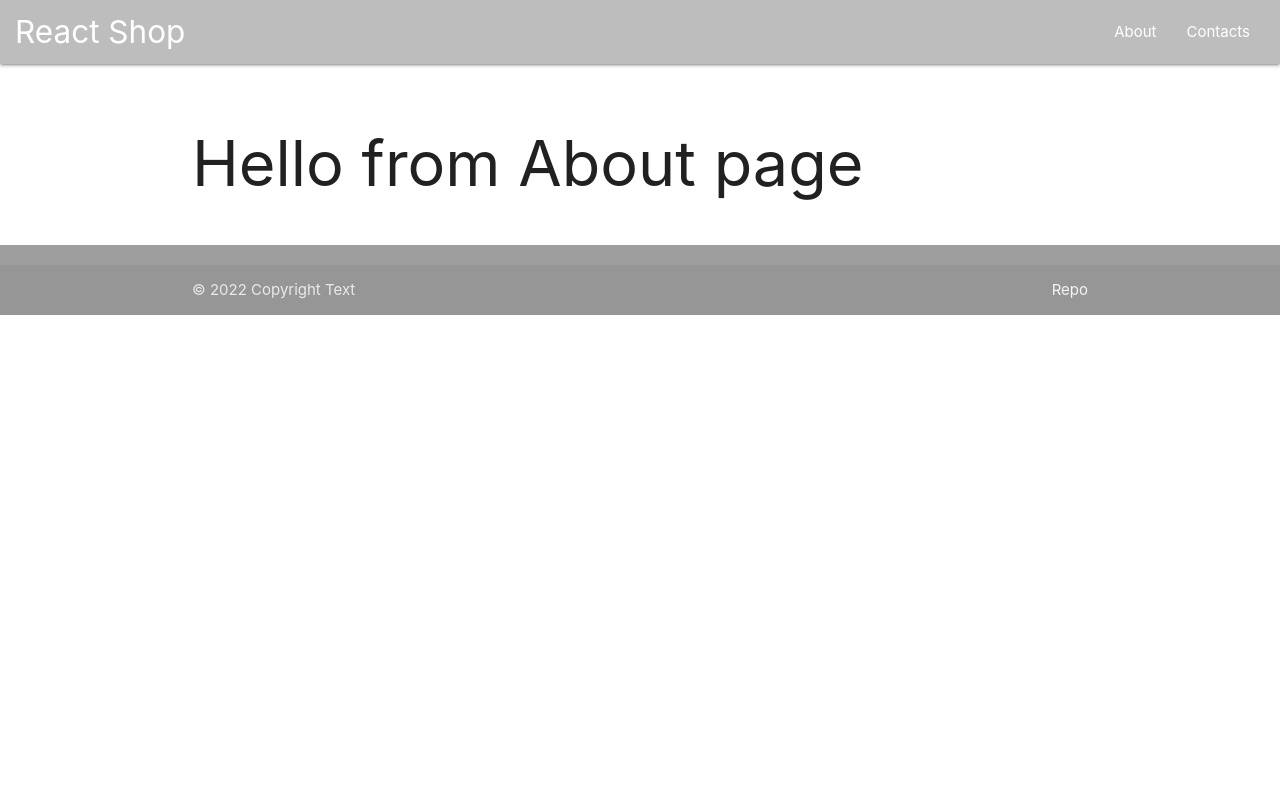
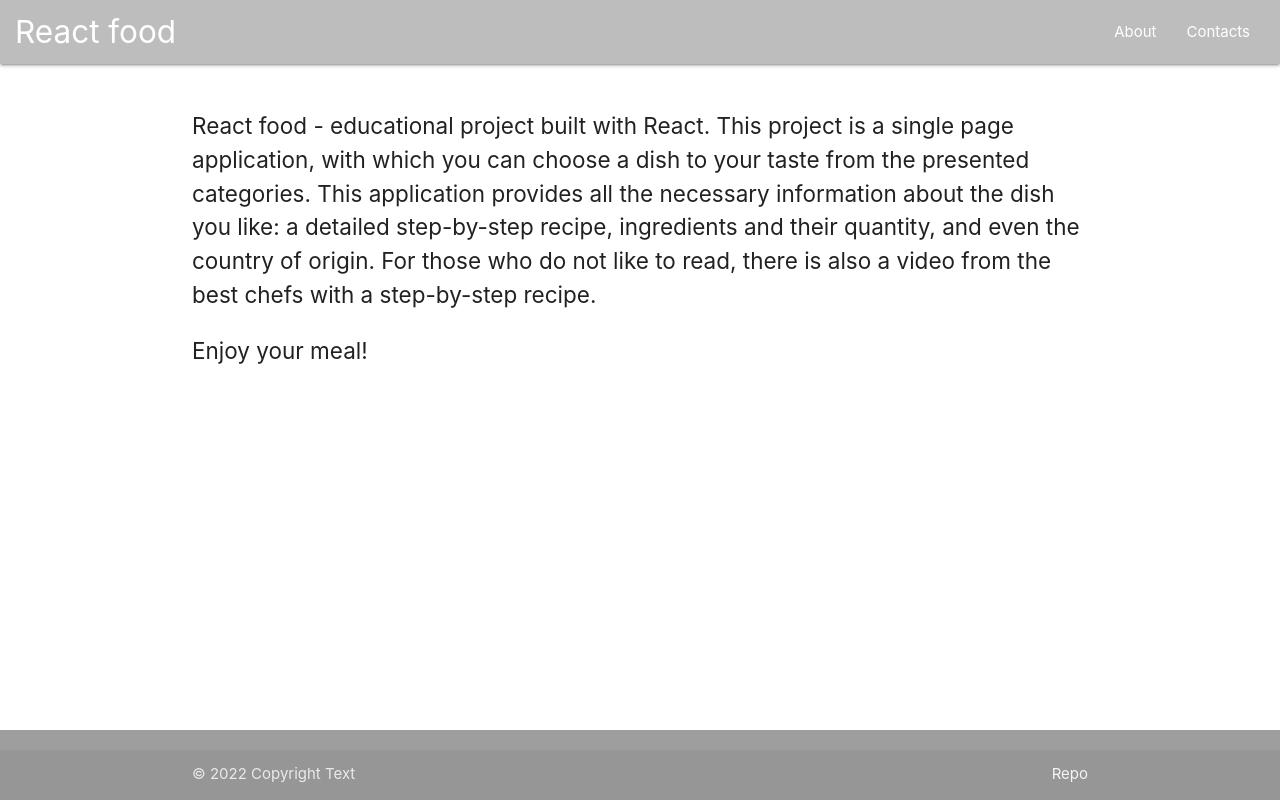
Before and after one commit to Rustam9724/food-project, a React (Create React App) app: page /about in a window 1280 px wide. Built offline with nearby package versions, Linux system fonts and the light colour scheme.

Commit message:
init: description on the About page

```diff
--- a/src/components/Header.jsx
+++ b/src/components/Header.jsx
@@ -4,7 +4,7 @@ function Header() {
     return <div>
         <nav className="#bdbdbd grey lighten-1">
             <div className="nav-wrapper">
-                <Link to="/" className="brand-logo">React Shop</Link>
+                <Link to="/" className="brand-logo">React food</Link>
                 <ul id="nav-mobile" className="right hide-on-med-and-down">
                     <li className=""><Link to="/about">About</Link></li>
                     <li className=""><Link to="/contacts">Contacts</Link></li>
--- a/src/index.css
+++ b/src/index.css
@@ -47,3 +47,11 @@ iframe {
   width: 600px;
   height: 350px;
 }
+
+.about-container {
+  height: calc(100vh - 202px)
+}
+
+.about-container p {
+  font-size: 1.5rem;
+}
--- a/src/pages/About.jsx
+++ b/src/pages/About.jsx
@@ -1,5 +1,10 @@
 function About() {
-    return <h1>Hello from About page</h1>
+    return (
+        <div className="about-container">
+            <p>React food - educational project built with React. This project is a single page application, with which you can choose a dish to your taste from the presented categories. This application provides all the necessary information about the dish you like: a detailed step-by-step recipe, ingredients and their quantity, and even the country of origin. For those who do not like to read, there is also a video from the best chefs with a step-by-step recipe.</p>
+            <p>Enjoy your meal!</p>
+        </div>
+    )
 }
 
 export { About };
```
